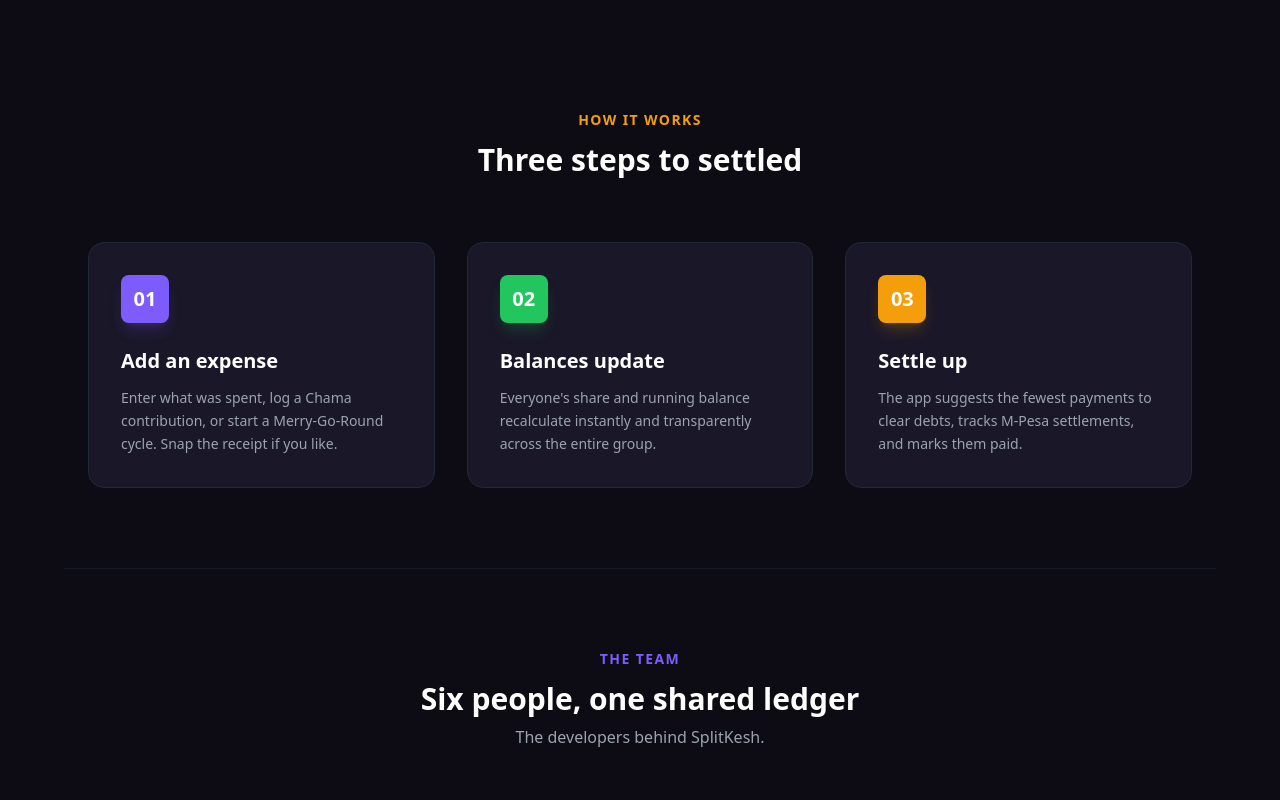
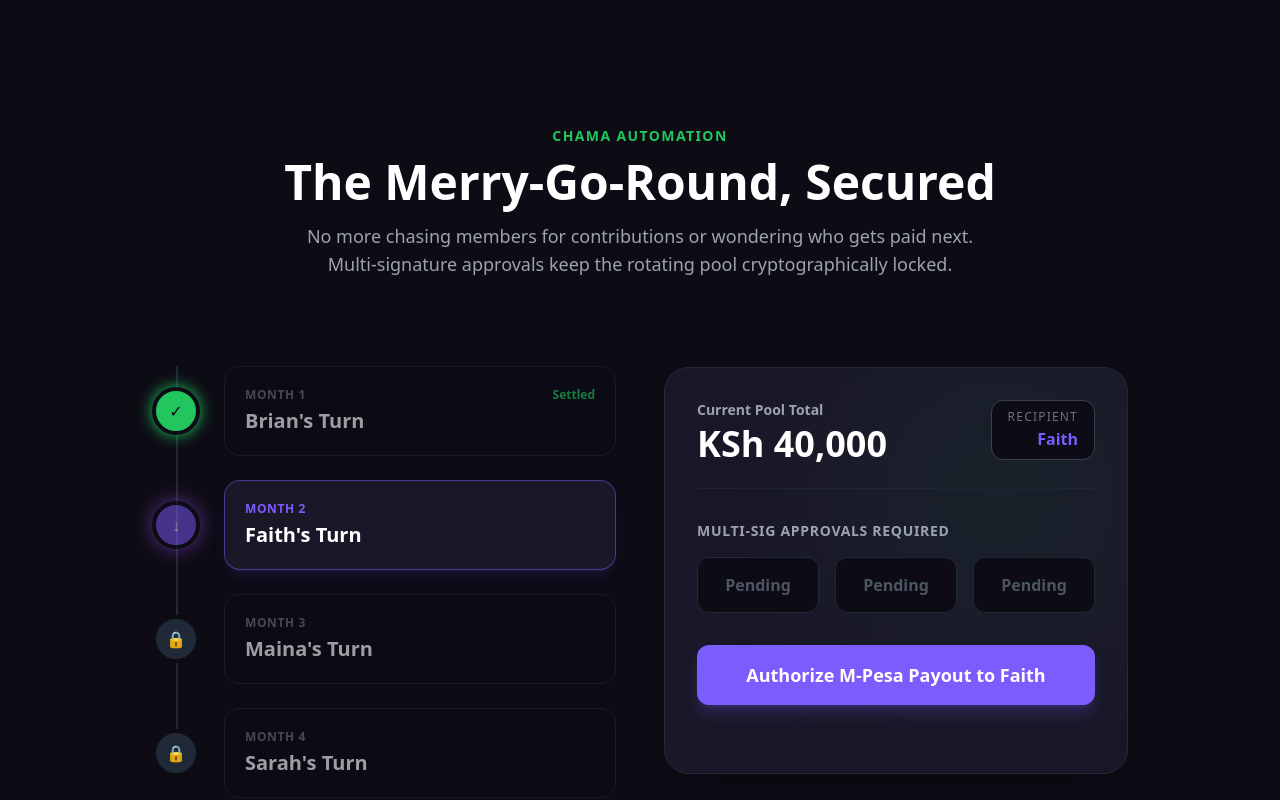
Before and after one commit to briankimani640/splitkesh-web, a React (Vite) app: page / in a window 1280 px wide. Shown: the part 3460-4260 px from the top of the page. Built offline with nearby package versions, Linux system fonts and the light colour scheme.

Commit message:
feat: add interactive multi-sig chama cycle visualizer

```diff
--- a/src/App.jsx
+++ b/src/App.jsx
@@ -2,7 +2,8 @@ import Navbar from './components/Navbar'
 import Hero from './components/Hero'
 import ProblemSolution from './components/ProblemSolution'
 import FeatureGrid from './components/FeatureGrid'
-import SplitCalculator from './components/SplitCalculator' // <-- Added Split Calculator
+import SplitCalculator from './components/SplitCalculator'
+import ChamaCycle from './components/ChamaCycle' // <-- Import the new timeline
 import HowItWorks from './components/HowItWorks'
 import TeamSection from './components/TeamSection'
 import FaqSection from './components/FaqSection'
@@ -18,7 +19,8 @@ function App() {
         <Hero />
         <ProblemSolution />
         <FeatureGrid />
-        <SplitCalculator /> {/* <-- Rendered here to test live splits */}
+        <SplitCalculator />
+        <ChamaCycle /> {/* <-- Render it here */}
         <HowItWorks />
         <TeamSection />
         <FaqSection />
--- /dev/null
+++ b/src/components/ChamaCycle.jsx
@@ -0,0 +1,147 @@
+import { useState } from 'react';
+
+const ChamaCycle = () => {
+  // Start the demo at index 1 (Month 2) to show past, present, and future states
+  const [currentTurn, setCurrentTurn] = useState(1);
+  const [isApproving, setIsApproving] = useState(false);
+  const [approvedCount, setApprovedCount] = useState(0);
+
+  const cycleMembers = [
+    { id: 0, month: "Month 1", name: "Brian", status: currentTurn > 0 ? "disbursed" : currentTurn === 0 ? "active" : "upcoming" },
+    { id: 1, month: "Month 2", name: "Faith", status: currentTurn > 1 ? "disbursed" : currentTurn === 1 ? "active" : "upcoming" },
+    { id: 2, month: "Month 3", name: "Maina", status: currentTurn > 2 ? "disbursed" : currentTurn === 2 ? "active" : "upcoming" },
+    { id: 3, month: "Month 4", name: "Sarah", status: currentTurn === 3 ? "active" : "upcoming" },
+  ];
+
+  const handleAuthorize = () => {
+    if (isApproving) return;
+    setIsApproving(true);
+
+    // Simulate multi-sig approvals coming in over time
+    setTimeout(() => setApprovedCount(1), 500);
+    setTimeout(() => setApprovedCount(2), 1000);
+    setTimeout(() => setApprovedCount(3), 1500); // 3/3 Approvals reached
+
+    // Complete payout and move to next month
+    setTimeout(() => {
+      setIsApproving(false);
+      setApprovedCount(0);
+      setCurrentTurn((prev) => (prev < 3 ? prev + 1 : 0)); // Loop back if at the end
+    }, 2500);
+  };
+
+  const activeMember = cycleMembers[currentTurn];
+
+  return (
+    <section className="py-24 px-6 max-w-5xl mx-auto" id="chama-cycle">
+
+      <div className="text-center mb-16">
+        <span className="text-sm font-bold text-success tracking-widest uppercase mb-3 block">Chama Automation</span>
+        <h3 className="text-4xl md:text-5xl font-extrabold text-white mb-4">
+          The Merry-Go-Round, Secured
+        </h3>
+        <p className="text-gray-400 text-lg max-w-2xl mx-auto">
+          No more chasing members for contributions or wondering who gets paid next. Multi-signature approvals keep the rotating pool cryptographically locked.
+        </p>
+      </div>
+
+      <div className="grid grid-cols-1 lg:grid-cols-2 gap-12 items-center">
+
+        {/* LEFT: The Timeline Stepper */}
+        <div className="space-y-6 relative">
+          {/* Vertical connecting line */}
+          <div className="absolute left-6 top-6 bottom-6 w-0.5 bg-gray-800 z-0"></div>
+
+          {cycleMembers.map((member, index) => (
+            <div key={member.id} className="relative z-10 flex items-center gap-6">
+
+              {/* Status Node */}
+              <div className={`w-12 h-12 shrink-0 rounded-full flex items-center justify-center border-4 border-darkbg transition-all duration-500 ${
+                member.status === 'disbursed' ? 'bg-success text-darkbg shadow-[0_0_15px_#22c55e]' :
+                member.status === 'active' ? 'bg-primary text-white shadow-[0_0_20px_#a855f7] animate-pulse' :
+                'bg-gray-800 text-gray-500'
+              }`}>
+                {member.status === 'disbursed' ? '✓' :
+                 member.status === 'active' ? '↓' : '🔒'}
+              </div>
+
+              {/* Info Card */}
+              <div className={`flex-1 p-5 rounded-2xl border transition-all duration-300 ${
+                member.status === 'active' ? 'bg-darkcard border-primary/50 shadow-lg shadow-primary/10' :
+                'bg-darkbg/50 border-gray-800 opacity-60'
+              }`}>
+                <div className="flex justify-between items-center mb-1">
+                  <span className={`text-xs font-bold uppercase tracking-wider ${
+                    member.status === 'active' ? 'text-primary' : 'text-gray-500'
+                  }`}>{member.month}</span>
+                  {member.status === 'disbursed' && <span className="text-xs font-bold text-success">Settled</span>}
+                </div>
+                <div className="text-xl font-bold text-white">{member.name}'s Turn</div>
+              </div>
+            </div>
+          ))}
+        </div>
+
+        {/* RIGHT: Active Payout Multi-Sig Dashboard */}
+        <div className="bg-darkcard border border-gray-800 rounded-3xl p-8 shadow-2xl relative overflow-hidden">
+
+          {/* Background Glow */}
+          <div className="absolute top-0 right-0 w-64 h-64 bg-success/10 blur-[100px] rounded-full pointer-events-none"></div>
+
+          <div className="relative z-10">
+            <div className="flex justify-between items-start mb-8 border-b border-gray-800/80 pb-6">
+              <div>
+                <div className="text-sm font-semibold text-gray-400 mb-1">Current Pool Total</div>
+                <div className="text-4xl font-extrabold text-white">KSh 40,000</div>
+              </div>
+              <div className="bg-darkbg border border-gray-700 rounded-xl px-4 py-2 text-right">
+                <div className="text-xs text-gray-500 uppercase tracking-widest mb-0.5">Recipient</div>
+                <div className="font-bold text-primary">{activeMember.name}</div>
+              </div>
+            </div>
+
+            {/* Multi-Sig Authorization Status */}
+            <div className="mb-8">
+              <h4 className="text-sm font-bold text-gray-400 uppercase tracking-wider mb-4">Multi-Sig Approvals Required</h4>
+
+              <div className="flex gap-4">
+                {[1, 2, 3].map((num) => (
+                  <div key={num} className={`flex-1 h-14 rounded-xl flex items-center justify-center font-bold transition-all duration-300 ${
+                    approvedCount >= num
+                      ? 'bg-success/20 border border-success/50 text-success'
+                      : 'bg-darkbg border border-gray-800 text-gray-600'
+                  }`}>
+                    {approvedCount >= num ? '✓ Signed' : 'Pending'}
+                  </div>
+                ))}
+              </div>
+            </div>
+
+            {/* Interactive Button */}
+            <button
+              onClick={handleAuthorize}
+              disabled={isApproving}
+              className={`w-full py-4 rounded-xl font-bold text-lg transition-all duration-300 flex justify-center items-center gap-2 ${
+                isApproving
+                  ? 'bg-gray-700 text-gray-400 cursor-not-allowed'
+                  : 'bg-primary hover:bg-purple-500 text-white shadow-lg shadow-primary/25 hover:shadow-primary/40 hover:scale-[1.02]'
+              }`}
+            >
+              {isApproving ? 'Verifying Signatures...' : `Authorize M-Pesa Payout to ${activeMember.name}`}
+            </button>
+
+            {/* Simulated Success Message */}
+            <div className={`mt-4 text-center text-sm font-semibold text-success transition-opacity duration-300 ${
+              approvedCount === 3 && isApproving ? 'opacity-100' : 'opacity-0'
+            }`}>
+              ✓ Funds successfully disbursed via M-Pesa.
+            </div>
+          </div>
+        </div>
+
+      </div>
+    </section>
+  );
+};
+
+export default ChamaCycle;
```
